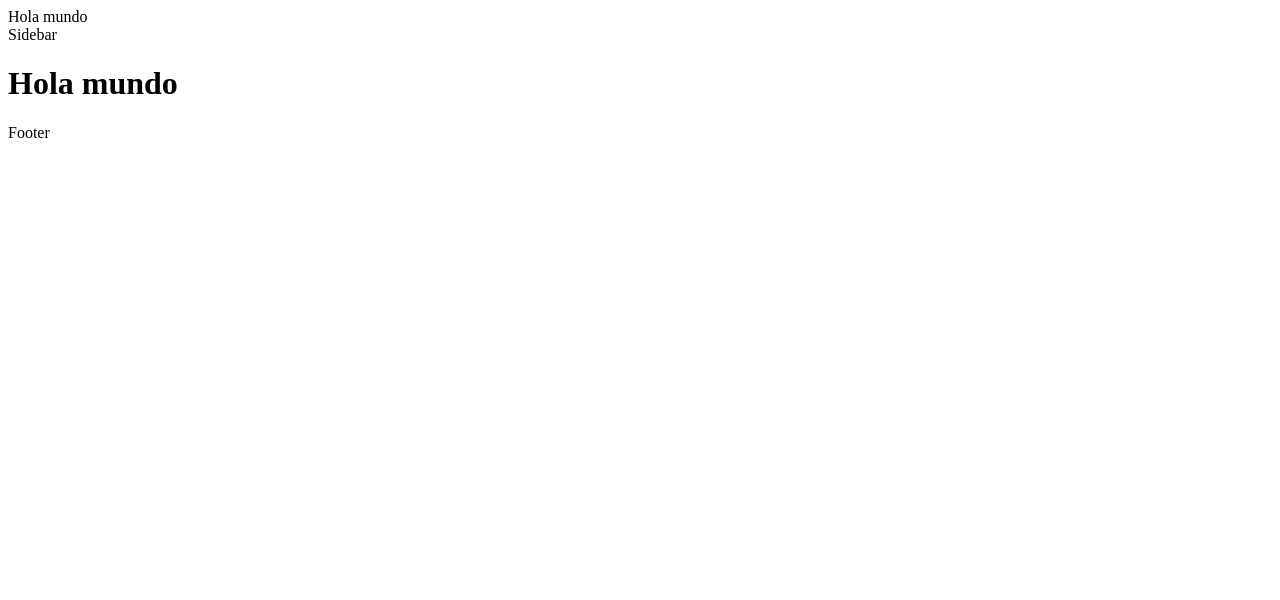
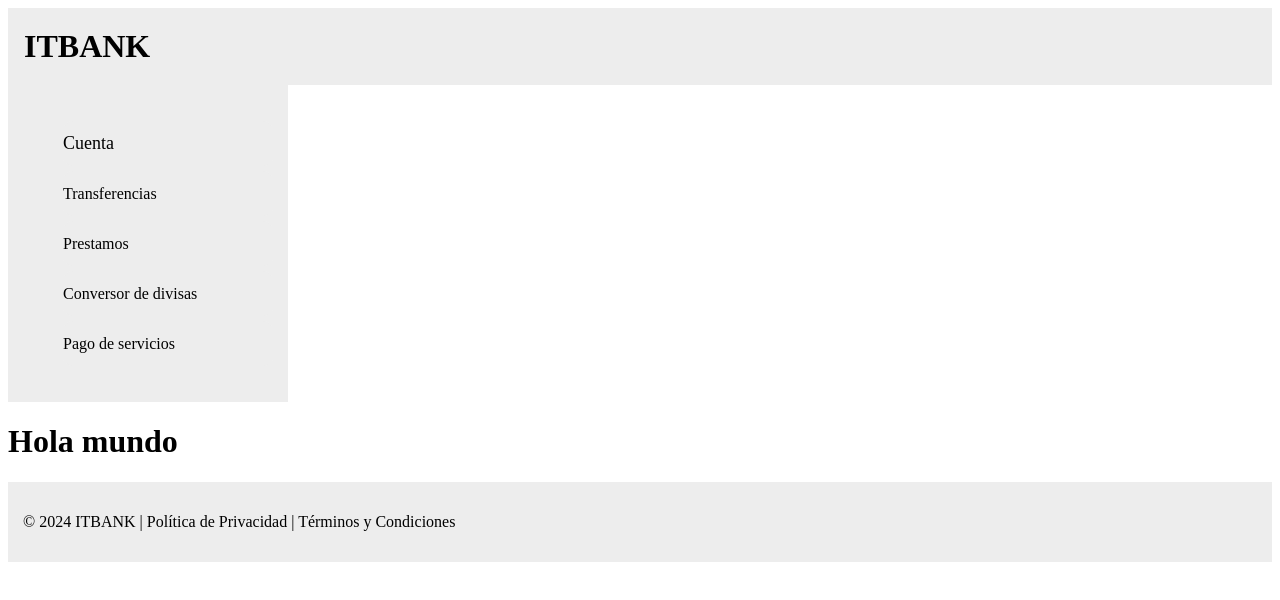
Before and after one commit to Matias-Zahn/ITBANK-Next, a Next.js app: page / in a window 1280 px wide. Shown: the top 600 px of the page. Built offline with nearby package versions, Linux system fonts and the light colour scheme.

Commit message:
Components sidebar, footer, header

```diff
--- a/src/app/globals.css
+++ b/src/app/globals.css
@@ -12,3 +12,10 @@ body {
   width: 100%;
   background-color: #f5f5f5;
 }
+
+.container {
+  display: grid;
+  grid-template-rows: auto 1fr auto;
+  grid-template-columns: 250px 1fr;
+  height: 94vh;
+}
--- a/src/app/layout.js
+++ b/src/app/layout.js
@@ -12,10 +12,12 @@ export default function RootLayout({ children }) {
         <title>ITBANK</title>
       </head>
       <body>
-        <Header />
-        <Sidebar />
-        <main>{children}</main>
-        <Footer />
+        <div className="container">
+          <Header />
+          <Sidebar />
+          <main className="main">{children}</main>
+          <Footer />
+        </div>
       </body>
     </html>
   );
--- a/src/components/Footer.js
+++ /dev/null
@@ -1,4 +0,0 @@
-function Footer() {
-  return <div>Footer</div>;
-}
-export { Footer };
--- /dev/null
+++ b/src/components/Footer/Footer.js
@@ -0,0 +1,21 @@
+import style from './footer.module.css';
+
+function Footer() {
+  return (
+    <footer className={style.footer}>
+      <div className="politica">
+        <p>
+          &copy; 2024 ITBANK |{' '}
+          <a className={style.a} href="#">
+            Política de Privacidad
+          </a>{' '}
+          |{' '}
+          <a className={style.a} href="#">
+            Términos y Condiciones
+          </a>
+        </p>
+      </div>
+    </footer>
+  );
+}
+export { Footer };
--- /dev/null
+++ b/src/components/Footer/footer.module.css
@@ -0,0 +1,16 @@
+.footer {
+  background-color: #ededed;
+  color: rgb(0, 0, 0);
+  text-align: center;
+  padding: 15px;
+  display: flex;
+  justify-content: space-between;
+  align-items: center;
+  flex-wrap: wrap;
+  text-decoration: none;
+  grid-column: 1 / span 2;
+}
+.a {
+  text-decoration: none;
+  color: #000000;
+}
--- a/src/components/Header.js
+++ /dev/null
@@ -1,4 +0,0 @@
-function Header() {
-  return <div>Hola mundo</div>;
-}
-export { Header };
--- /dev/null
+++ b/src/components/Header/Header.js
@@ -0,0 +1,12 @@
+import style from './header.module.css';
+
+function Header() {
+  return (
+    <header className={style.header}>
+      <div className={style.container}>
+        <h1>ITBANK</h1>
+      </div>
+    </header>
+  );
+}
+export { Header };
--- /dev/null
+++ b/src/components/Header/header.module.css
@@ -0,0 +1,23 @@
+.header {
+  padding: 1rem;
+  display: flex;
+  justify-content: center;
+  align-items: center;
+  background-color: #ededed;
+}
+
+/*-->Nombre de la pagina*/
+.container {
+  width: 100%;
+  height: 45px;
+  display: flex;
+  align-items: center;
+  grid-column: 1;
+}
+
+.ionicon {
+  min-width: 50px;
+  font-size: 30px;
+  cursor: pointer;
+  height: 30px;
+}
--- a/src/components/Sidebar.js
+++ /dev/null
@@ -1,4 +0,0 @@
-function Sidebar() {
-  return <div>Sidebar</div>;
-}
-export { Sidebar };
--- /dev/null
+++ b/src/components/Sidebar/Sidebar.js
@@ -0,0 +1,86 @@
+'use client';
+
+import Link from 'next/link';
+import { usePathname } from 'next/navigation';
+import style from './sidebar.module.css';
+
+function Sidebar({ sidebarOpen, setSidebarOpen }) {
+  const location = usePathname();
+
+  const currentLocation = location.pathname;
+  return (
+    <div className={style.sidebar}>
+      <nav className={style.navbar}>
+        <ul>
+          <li className={style.li}>
+            <Link className={style.a} href="/cuenta">
+              {/* <AccountIcons /> */}
+              <span
+                className={style.span}
+                style={{
+                  color: currentLocation === '/cuenta' ? '#6495ed' : 'black',
+                }}
+              >
+                Cuenta
+              </span>
+            </Link>
+          </li>
+          <li className={style.li}>
+            <Link className={style.a} href="/transferencias">
+              {/* <TransfersIcons /> */}
+              <span
+                style={{
+                  color:
+                    currentLocation === '/transferencias' ? '#6495ed' : 'black',
+                }}
+              >
+                Transferencias
+              </span>
+            </Link>
+          </li>
+          <li className={style.li}>
+            <Link className={style.a} href="/prestamos">
+              {/* <LoansIcons /> */}
+              <span
+                style={{
+                  color: currentLocation === '/prestamos' ? '#6495ed' : 'black',
+                }}
+              >
+                Prestamos
+              </span>
+            </Link>
+          </li>
+          <li className={style.li}>
+            <Link className={style.a} href="/conversor">
+              {/* <ConverterIcons /> */}
+              <span
+                style={{
+                  color: currentLocation === '/conversor' ? '#6495ed' : 'black',
+                }}
+              >
+                Conversor de divisas
+              </span>
+            </Link>
+          </li>
+          <li className={style.li}>
+            <Link className={style.a} href="/servicios">
+              {/* <ConverterIcons /> */}
+              <span
+                style={{
+                  color:
+                    currentLocation === '/pagar-servicios'
+                      ? '#6495ed'
+                      : 'black',
+                }}
+              >
+                Pago de servicios
+              </span>
+            </Link>
+          </li>
+        </ul>
+      </nav>
+    </div>
+  );
+}
+
+export { Sidebar };
--- /dev/null
+++ b/src/components/Sidebar/sidebar.module.css
@@ -0,0 +1,56 @@
+.sidebar {
+  display: flex;
+  flex-direction: column;
+  justify-content: space-between;
+  width: 250px;
+  overflow: hidden;
+  padding: 20px 15px;
+  background-color: #ededed;
+  transition:
+    width 0.5s ease,
+    backgound-color 0.3s ease,
+    left 0.5s ease;
+  grid-row: 1 / span 3;
+}
+
+.mini-sidebar {
+  width: 80px;
+}
+
+.span {
+  width: 100px;
+  white-space: nowrap;
+  font-size: 18px;
+  text-align: left;
+  opacity: 1;
+  color: #3d3838;
+  transition:
+    opacity 0.5s ease,
+    width 0.5s ease;
+}
+
+/*-->Menu navegacion*/
+
+.li {
+  list-style: none;
+  display: flex;
+  margin-bottom: 5px;
+}
+
+.a {
+  width: 100%;
+  height: 45px;
+  display: flex;
+  align-items: center;
+  text-decoration: none;
+  border-radius: 10px;
+  background-color: #ededed;
+  color: #3d3838;
+}
+
+.ionicon {
+  min-width: 50px;
+  font-size: 30px;
+  cursor: pointer;
+  height: 20px;
+}
--- a/src/components/index.js
+++ b/src/components/index.js
@@ -1,3 +1,3 @@
-export { Footer } from './Footer';
-export { Header } from './Header';
-export { Sidebar } from './Sidebar';
+export { Header } from './Header/Header';
+export { Sidebar } from './Sidebar/Sidebar';
+export { Footer } from './Footer/Footer';
```
